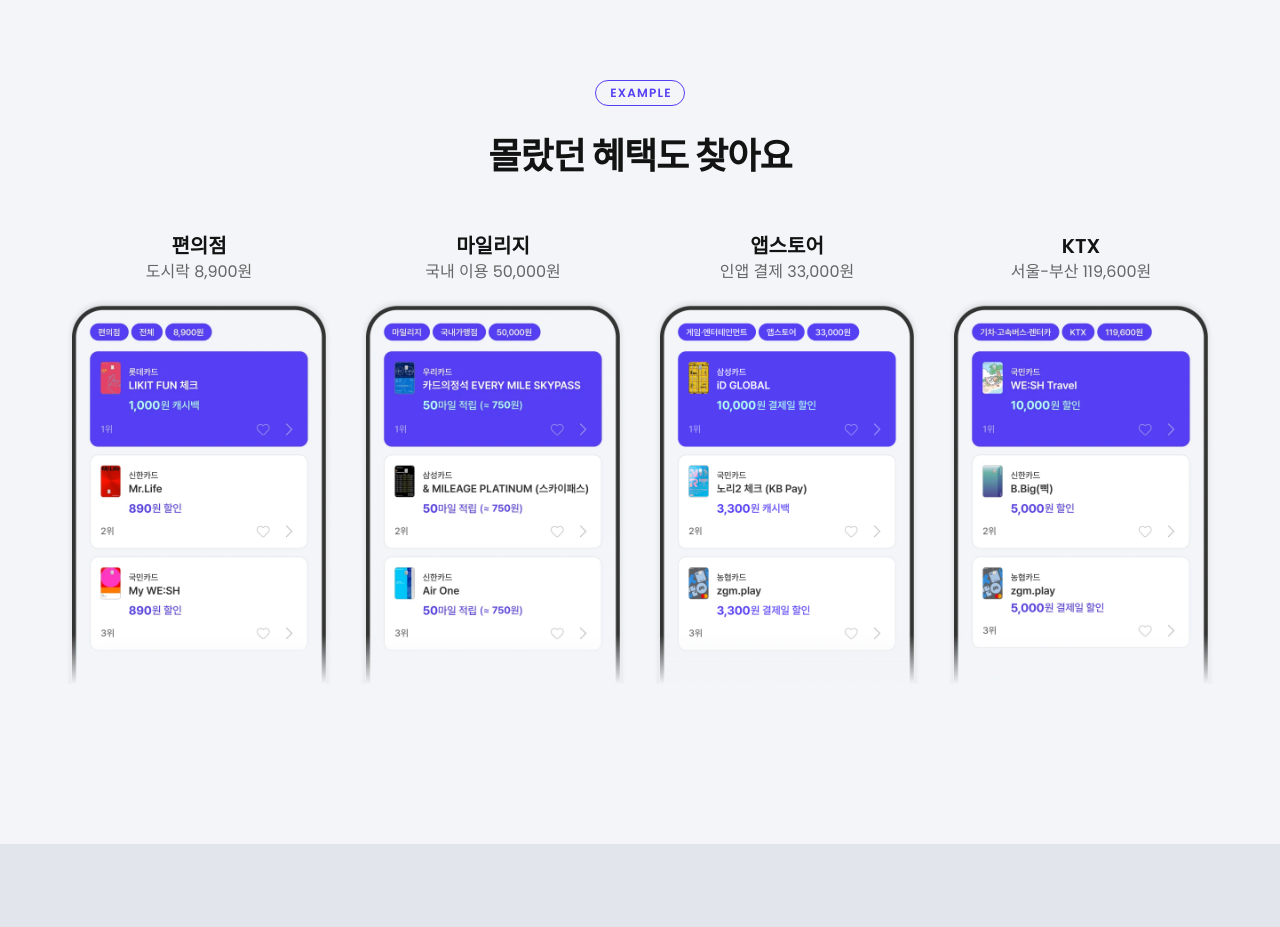
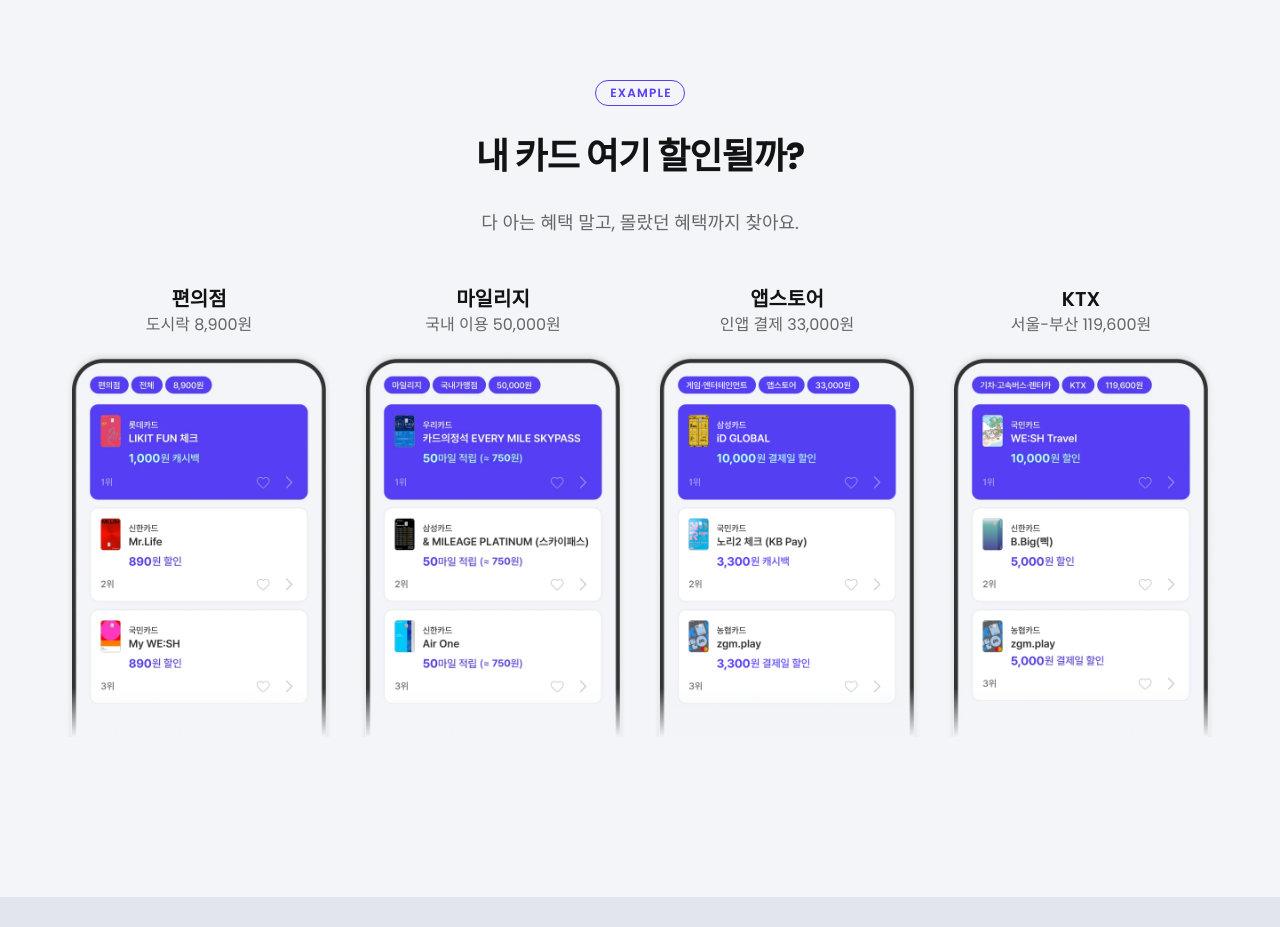
Before and after one commit to arcoa-kr/peeca-web, a React (Vite) app: page / in a window 1280 px wide. Shown: the part 2620-3547 px from the top of the page. Built offline with nearby package versions, Linux system fonts and the light colour scheme; a web font is replaced by a local one.

Commit message:
예시 제목 수정, 설명 추가

```diff
--- a/src/sections/Example.jsx
+++ b/src/sections/Example.jsx
@@ -44,13 +44,13 @@
             variants={item}
             className="text-[1.75rem] sm:text-[2.25rem] font-bold tracking-tight text-(--color-text-1)"
           >
-            몰랐던 혜택도 찾아요
+            내 카드 여기 할인될까?
           </motion.h2>
-          {/*}
+          {
           <motion.p variants={item} className="text-base sm:text-lg text-(--color-text-2) leading-relaxed">
-            다 아는 혜택 말고, 몰랐던 혜택이 진짜예요.
+            다 아는 혜택 말고, 몰랐던 혜택까지 찾아요.
           </motion.p>
-          */}
+          }
         </div>
 
         {/* 카드 그리드 */}
```
